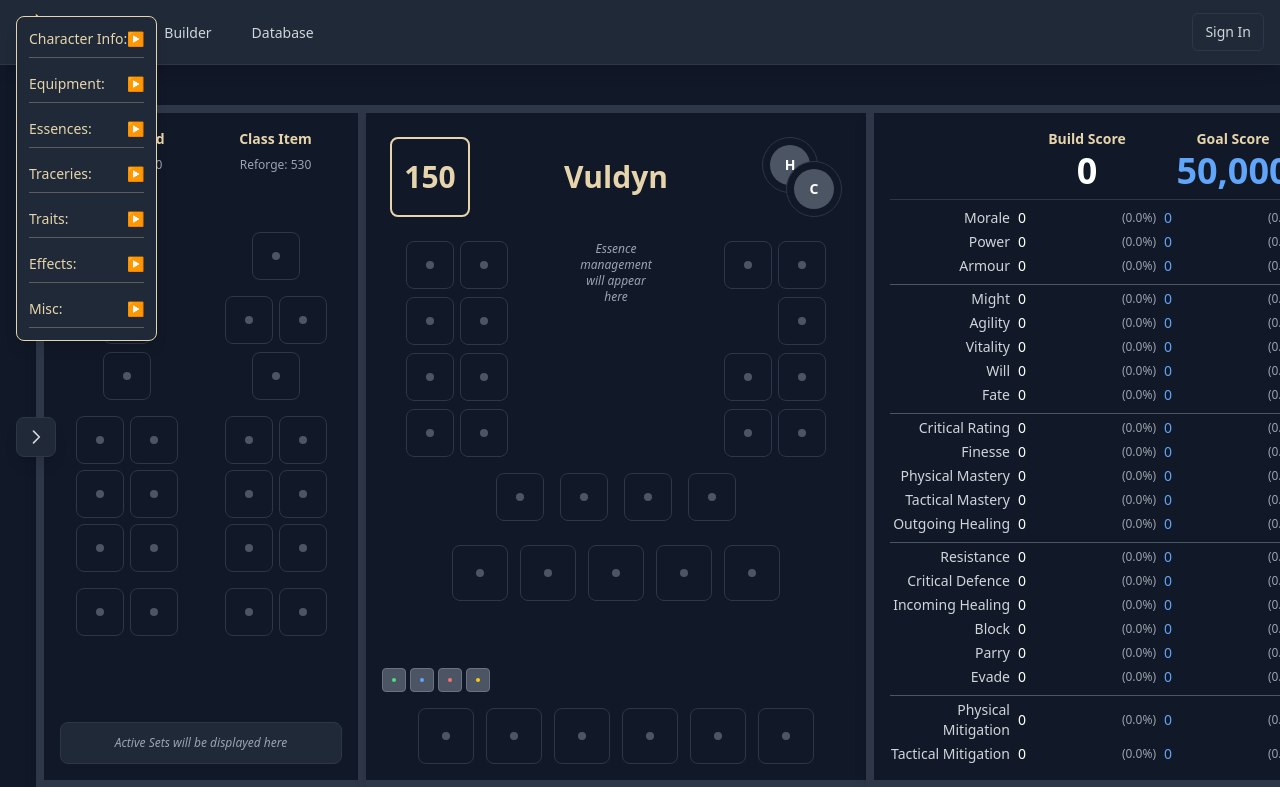
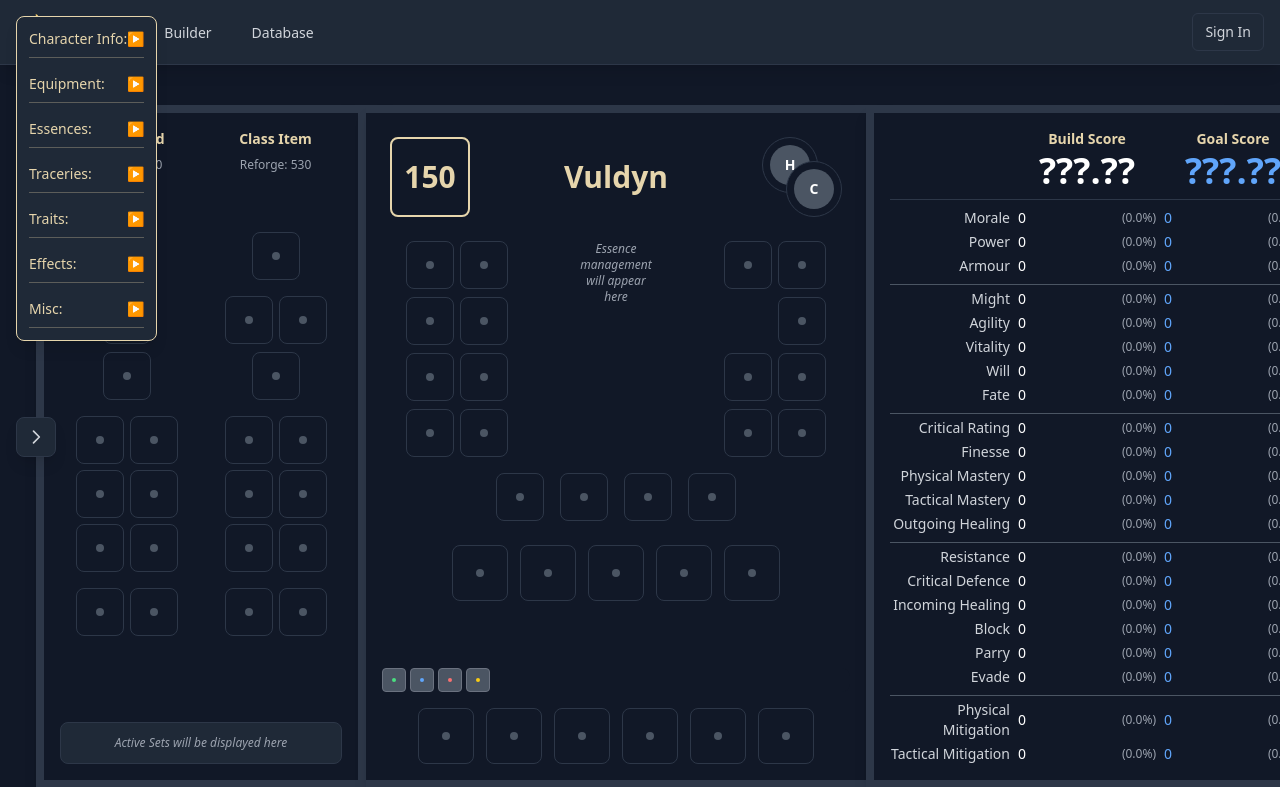
Before and after one commit to MarcBM/lotro-forge, a FastAPI app: template web/templates/builder/builder.html in a window 1280 px wide. Shown: the top 787 px of the page. Run offline with FastAPI, Linux system fonts and the light colour scheme; the template is opened without the code that fills it, so the values that code supplies are empty; parts of the project's set-up code (start-up, migrations or seed data) failed here and were passed over; some libraries are stand-ins or nearby versions.

Commit message:
Update TODO list and enhance character stats display
- Added a new work item for auditing data model structure consistency across the application.
- Updated character stats HTML template to display placeholder values for Build Score and Goal Score.
- Improved stats engine to log current stats during recalculations for better debugging.

```diff
--- a/web/static/js/builder/stats-engine.js
+++ b/web/static/js/builder/stats-engine.js
@@ -31,6 +31,7 @@ document.addEventListener('alpine:init', () => {
             window.ALL_STATS.forEach(statName => {
                 this.stats[statName] = window.createStatStructure();
             });
+            console.log(this.stats);
         },
 
         listenForBuildChanges() {
@@ -65,13 +66,14 @@ document.addEventListener('alpine:init', () => {
             this.calculateFinalValues();
 
             logDebug('Stats recalculated from equipment');
+            console.log(this.stats);
         },
 
         addEquipmentStats(equipmentStats) {
             // Add each stat from the equipment to the corresponding stat in our stats object
-            Object.keys(equipmentStats).forEach(statName => {
-                if (this.stats[statName]) {
-                    this.stats[statName].raw_value += equipmentStats[statName];
+            equipmentStats.forEach(stat => {
+                if (this.stats[stat.stat_name]) {
+                    this.stats[stat.stat_name].raw_value += stat.value;
                 }
             });
         },
--- a/web/templates/builder/sections/character_stats.html
+++ b/web/templates/builder/sections/character_stats.html
@@ -8,13 +8,13 @@
         <!-- Middle: Build Score -->
         <div class="text-center">
             <h3 class="text-lotro-gold font-bold text-sm mb-0.5">Build Score</h3>
-            <div class="text-4xl font-bold text-white">0</div>
+            <div class="text-4xl font-bold text-white">???.??</div>
         </div>
 
         <!-- Right: Goal Score -->
         <div class="text-center">
             <h3 class="text-lotro-gold font-bold text-sm mb-0.5">Goal Score</h3>
-            <div class="text-4xl font-bold text-blue-400">50,000</div>
+            <div class="text-4xl font-bold text-blue-400">???.??</div>
         </div>
     </div>
 
@@ -24,8 +24,8 @@
         <div class="text-gray-300 text-sm text-right">{{ display_name }}</div>
         <div class="text-left text-white font-medium text-sm" data-stat="{{ stat_name.lower() }}">
             <div class="flex justify-between items-center">
-                <span x-text="stats['{{ stat_name }}'] ? stats['{{ stat_name }}'].final_value.toLocaleString() : '0'"></span>
-                <span class="text-xs text-gray-400" x-text="stats['{{ stat_name }}'] ? '(' + (stats['{{ stat_name }}'].final_value / 1000).toFixed(1) + '%)' : '(0.0%)'"></span>
+                <span x-text="stats['{{ stat_name }}'] ? Math.floor(stats['{{ stat_name }}'].final_value).toLocaleString() : '0'"></span>
+                <span class="text-xs text-gray-400" x-text="stats['{{ stat_name }}'] ? '(' + (Math.floor(stats['{{ stat_name }}'].final_value) / 1000).toFixed(1) + '%)' : '(0.0%)'"></span>
             </div>
         </div>
         <div class="text-left text-blue-400 text-sm">
```
Also changed, not shown: TODO.md (+5 -1 lines).
